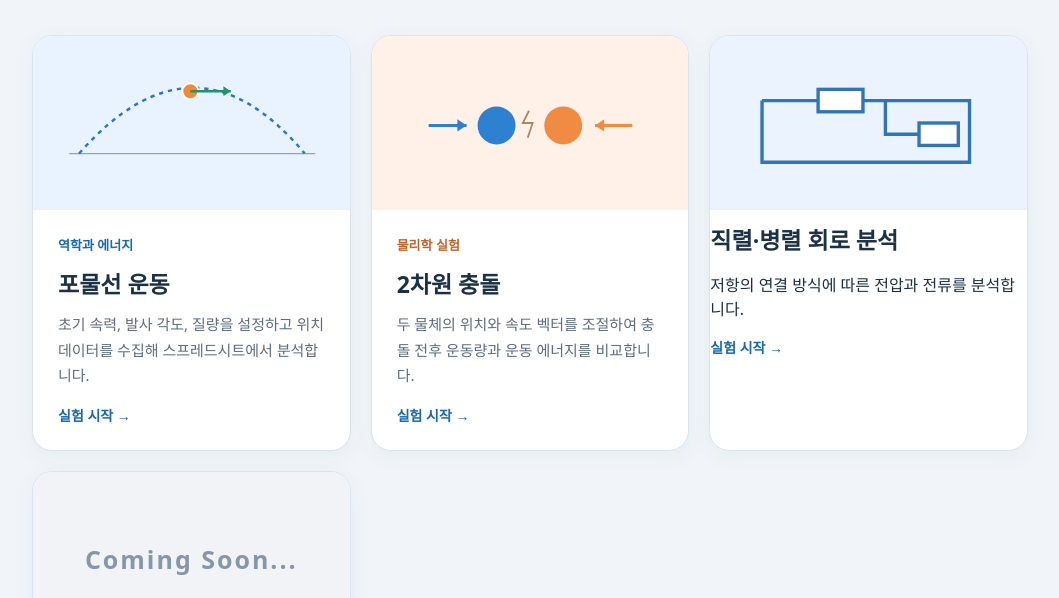
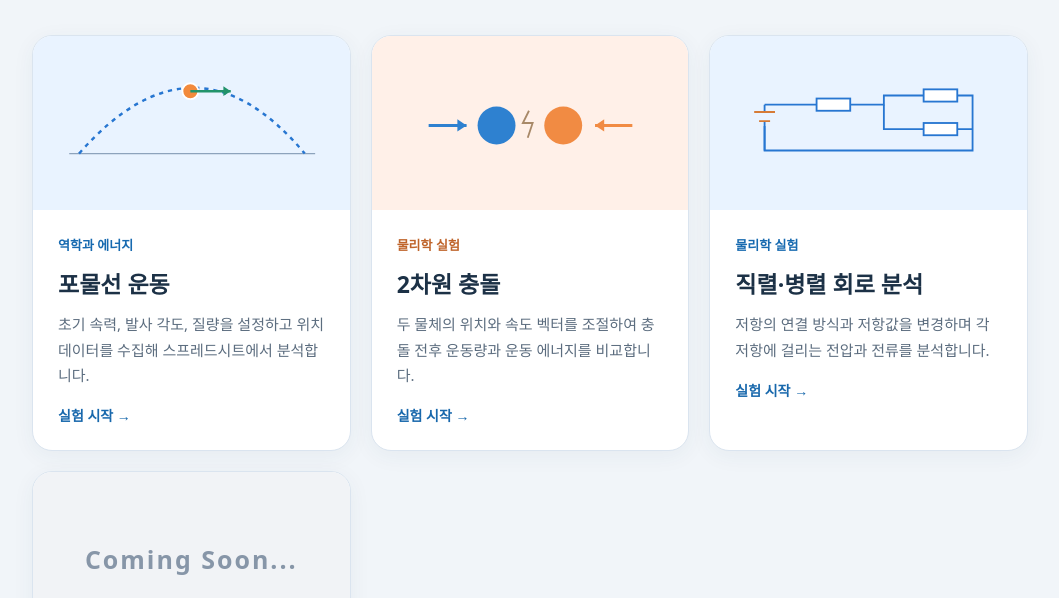
Before and after one commit to 18881-creator/MinK-physics-lab, a plain HTML site: page index.html in a window 1280 px wide. Shown: the part 202-800 px from the top of the page, without its empty margins (110-1169 px from the left). Drawn offline with Linux system fonts and the light colour scheme.

Commit message:
Fix Circuit Card Design

```diff
--- a/index.html
+++ b/index.html
@@ -37,23 +37,35 @@
 <a class="card" href="projectile.html"><div class="art"><svg viewBox="0 0 440 150" role="img" aria-label="포물선 운동을 표현한 그림"><path d="M20 125H422" stroke="#8da3bc" stroke-width="2"/><path d="M36 125 Q225 -90 405 125" fill="none" stroke="#2776d1" stroke-width="4" stroke-dasharray="7 8"/><circle cx="218" cy="23" r="13" fill="#f28a3c" stroke="white" stroke-width="3"/><path d="M218 23h66" stroke="#22936b" stroke-width="4"/><path d="m284 23-12-8v16Z" fill="#22936b"/></svg></div><div class="copy"><div class="tag">역학과 에너지</div><h2>포물선 운동</h2><div class="description">초기 속력, 발사 각도, 질량을 설정하고 위치 데이터를 수집해 스프레드시트에서 분석합니다.</div><div class="go">실험 시작 →</div></div></a>
 <a class="card" href="collision.html"><div class="art collision"><svg viewBox="0 0 440 150" role="img" aria-label="두 물체의 충돌을 표현한 그림"><circle cx="166" cy="79" r="31" fill="#2e81d0"/><circle cx="275" cy="79" r="31" fill="#f18b43"/><path d="M55 79H117" stroke="#2e81d0" stroke-width="5"/><path d="m117 79-15-10v20Z" fill="#2e81d0"/><path d="M388 79H327" stroke="#f18b43" stroke-width="5"/><path d="m327 79 15-10v20Z" fill="#f18b43"/><path d="M219 55l-10 20h16l-8 24" stroke="#a88968" stroke-width="3" fill="none"/></svg></div><div class="copy"><div class="tag">물리학 실험</div><h2>2차원 충돌</h2><div class="description">두 물체의 위치와 속도 벡터를 조절하여 충돌 전후 운동량과 운동 에너지를 비교합니다.</div><div class="go">실험 시작 →</div></div></a>
 
+
 <a class="card" href="circuit.html">
-  <div class="art" style="display:flex; align-items:center; justify-content:center; background:#eaf3ff; min-height:174px;">
-    <svg viewBox="0 0 240 120" width="230" aria-label="직렬 병렬 회로 그림">
-      <g stroke="#3275b5" stroke-width="3" fill="none">
-        <path d="M25 40 H75 M115 40 H210 V95 H25 V40"/>
-        <rect x="75" y="30" width="40" height="20" fill="white"/>
-        <path d="M135 40 V70 H165"/>
-        <rect x="165" y="60" width="35" height="20" fill="white"/>
+  <div class="art">
+    <svg viewBox="0 0 440 150" role="img" aria-label="직렬 병렬 회로 그림">
+      <g fill="none" stroke="#2776d1" stroke-width="3">
+        <path d="M50 45 H135"/>
+        <rect x="135" y="35" width="55" height="20" fill="white"/>
+        <path d="M190 45 H245 V30 H310"/>
+        <rect x="310" y="20" width="55" height="20" fill="white"/>
+        <path d="M365 30 H390 V120 H50 V80"/>
+        <path d="M245 45 V85 H310"/>
+        <rect x="310" y="75" width="55" height="20" fill="white"/>
+        <path d="M365 85 H390"/>
+        <path d="M50 45 V57 M50 72 V120"/>
+        <path d="M33 57 H67 M41 72 H59" stroke="#d67b36"/>
       </g>
     </svg>
   </div>
-  <div class="content">
+  <div class="copy">
+    <div class="tag">물리학 실험</div>
     <h2>직렬·병렬 회로 분석</h2>
-    <p>저항의 연결 방식에 따른 전압과 전류를 분석합니다.</p>
-    <span class="go">실험 시작 →</span>
+    <div class="description">
+      저항의 연결 방식과 저항값을 변경하며
+      각 저항에 걸리는 전압과 전류를 분석합니다.
+    </div>
+    <div class="go">실험 시작 →</div>
   </div>
 </a>
+
 
 
   <div class="card coming-soon-card" style="cursor:default;">
```
